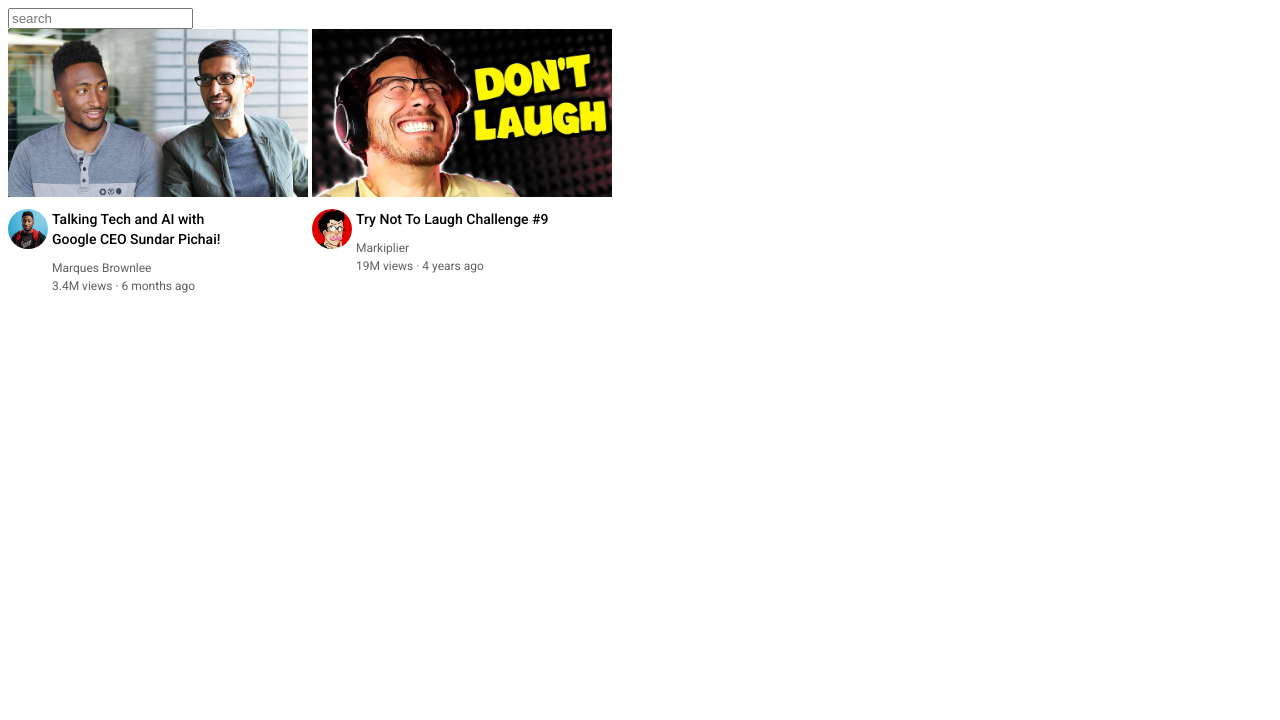
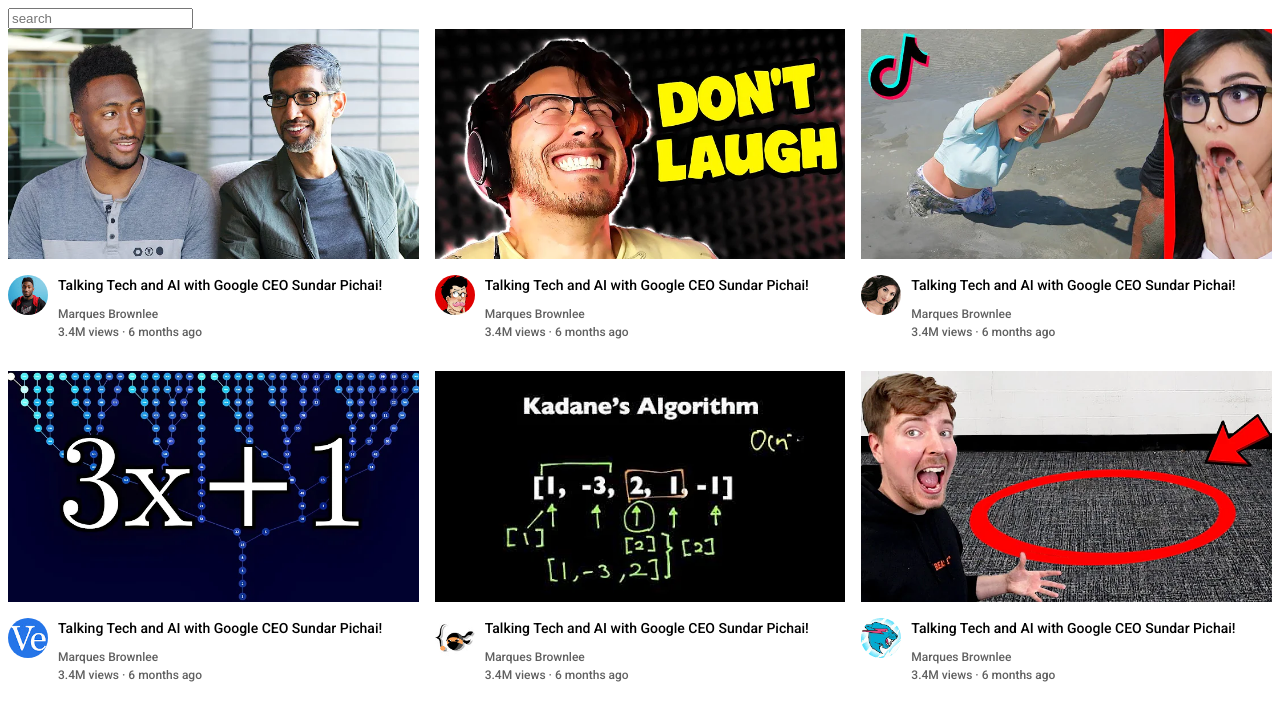
Before and after one commit to itzzmerkraja/Youtube.com-clone, a plain HTML site: page youtube.html in a window 1280 px wide. Drawn offline with Linux system fonts and the light colour scheme.

Commit message:
css grid

```diff
--- a/youtube.html
+++ b/youtube.html
@@ -4,19 +4,15 @@
     <title>Youtube.com clone</title>
     <link rel="preconnect" href="https://fonts.googleapis.com">
     <link rel="preconnect" href="https://fonts.gstatic.com" crossorigin>
-<link href="https://fonts.googleapis.com/css2?family=Roboto:ital,
-wght@0,100;0,300;0,400;0,500;0,700;0,900;1,100;1,300;1,400;1,500;1,
-700;1,900&display=swap" rel="stylesheet">
+    <link href="https://fonts.googleapis.com/css2?
+    family=Roboto:wght@500;700&display=swap" rel="stylesheet">
     <style>
         p{
             font-family: Roboto, Arial;
-            margin-top: 0;
-            margin-bottom: 0;
+
         }
         .image{
-            width: 300px;
-            display: block;
-            margin-bottom: 0px;
+            width: 100%;
         }
         .search-bar{
             display: block;
@@ -30,19 +26,9 @@ wght@0,100;0,300;0,400;0,500;0,700;0,900;1,100;1,300;1,400;1,500;1,
             margin-bottom: 12px;
 
         }
-        .video-preview{
-            width: 300px;
-            display: inline-block;
-            vertical-align: top;
-        }
-        .channel-pic{
-            display: inline-block;
-            width: 40px;
-            vertical-align: top;
-        }
-        .video-info{
-            display: inline-block;
-            width: 200px;
+        .video-info-grid{
+            display: grid;
+            grid-template-columns: 50px 1fr;
         }
         .profile-picture{
             width: 40px;
@@ -56,18 +42,27 @@ wght@0,100;0,300;0,400;0,500;0,700;0,900;1,100;1,300;1,400;1,500;1,
         .video-stats{
             font-size: 12px;
             color:#606060;
+            margin-top: 0;
             }
         .video-author {
             margin-bottom: 4px;
+        }
+        .video-grid{
+            display: grid;
+            grid-template-columns: 1fr 1fr 1fr;
+            column-gap: 16px;
+            row-gap: 20px;
             }
     </style>
 </head>
 <body>
     <input class="search-bar" type="search" placeholder="search">
+    <div class="video-grid">
         <div class="video-preview">
             <div class="Thumbnail-row">
                 <img class="image" src="image/thumbnail-1 (1).webp" >
             </div>
+            <div class="video-info-grid">
                 <div class="channel-pic">
                     <img class="profile-picture" src="image/channel-image/channel-1.jpeg">
                 </div>
@@ -83,28 +78,112 @@ wght@0,100;0,300;0,400;0,500;0,700;0,900;1,100;1,300;1,400;1,500;1,
                     </p>
                 </div>
             </div>
-
-
-
+        </div>
         <div class="video-preview">
             <div class="Thumbnail-row">
                 <img class="image" src="image/thumbnail-2.webp" >
             </div>
+            <div class="video-info-grid">
                 <div class="channel-pic">
                     <img class="profile-picture" src="image/channel-image/channel-2.jpeg">
                 </div>
                 <div class="video-info">
                     <p class="video-title">
-                Try Not To Laugh Challenge #9
+                        Talking Tech and AI with Google CEO Sundar Pichai!
                     </p>
                     <p class="video-author">
-                Markiplier
+                        Marques Brownlee
                     </p>
                     <p  class="video-stats">
-                19M views &middot; 4 years ago
+                        3.4M views &middot; 6 months ago
                     </p>
                 </div>
             </div>
-
+        </div>
+        <div class="video-preview">
+            <div class="Thumbnail-row">
+                <img class="image" src="image/thumbnail-3.webp" >
+            </div>
+            <div class="video-info-grid">
+                <div class="channel-pic">
+                    <img class="profile-picture" src="image/channel-image/channel-3.jpeg">
+                </div>
+                <div class="video-info">
+                    <p class="video-title">
+                        Talking Tech and AI with Google CEO Sundar Pichai!
+                    </p>
+                    <p class="video-author">
+                        Marques Brownlee
+                    </p>
+                    <p  class="video-stats">
+                        3.4M views &middot; 6 months ago
+                    </p>
+                </div>
+            </div>
+        </div>
+        <div class="video-preview">
+            <div class="Thumbnail-row">
+                <img class="image" src="image/thumbnail-4.webp" >
+            </div>
+            <div class="video-info-grid">
+                <div class="channel-pic">
+                    <img class="profile-picture" src="image/channel-image/channel-4.jpeg">
+                </div>
+                <div class="video-info">
+                    <p class="video-title">
+                        Talking Tech and AI with Google CEO Sundar Pichai!
+                    </p>
+                    <p class="video-author">
+                        Marques Brownlee
+                    </p>
+                    <p  class="video-stats">
+                        3.4M views &middot; 6 months ago
+                    </p>
+                </div>
+            </div>
+        </div>
+        <div class="video-preview">
+            <div class="Thumbnail-row">
+                <img class="image" src="image/thumbnail-5.webp" >
+            </div>
+            <div class="video-info-grid">
+                <div class="channel-pic">
+                    <img class="profile-picture" src="image/channel-image/channel-5.jpeg">
+                </div>
+                <div class="video-info">
+                    <p class="video-title">
+                        Talking Tech and AI with Google CEO Sundar Pichai!
+                    </p>
+                    <p class="video-author">
+                        Marques Brownlee
+                    </p>
+                    <p  class="video-stats">
+                        3.4M views &middot; 6 months ago
+                    </p>
+                </div>
+            </div>
+        </div>
+        <div class="video-preview">
+            <div class="Thumbnail-row">
+                <img class="image" src="image/thumbnail-6.webp" >
+            </div>
+            <div class="video-info-grid">
+                <div class="channel-pic">
+                    <img class="profile-picture" src="image/channel-image/channel-6.jpeg">
+                </div>
+                <div class="video-info">
+                    <p class="video-title">
+                        Talking Tech and AI with Google CEO Sundar Pichai!
+                    </p>
+                    <p class="video-author">
+                        Marques Brownlee
+                    </p>
+                    <p  class="video-stats">
+                        3.4M views &middot; 6 months ago
+                    </p>
+                </div>
+            </div>
+        </div>
+    </div>
 </body>
 </html>
```
Also changed, not shown: image/channel-image/channel-3.jpeg (added), image/channel-image/channel-4.jpeg (added), image/channel-image/channel-5.jpeg (added), image/channel-image/channel-6.jpeg (added), image/thumbnail-3.webp (added), image/thumbnail-4.webp (added), image/thumbnail-5.webp (added), image/thumbnail-6.webp (added). Lines whose indentation alone changed are shown as unchanged.
